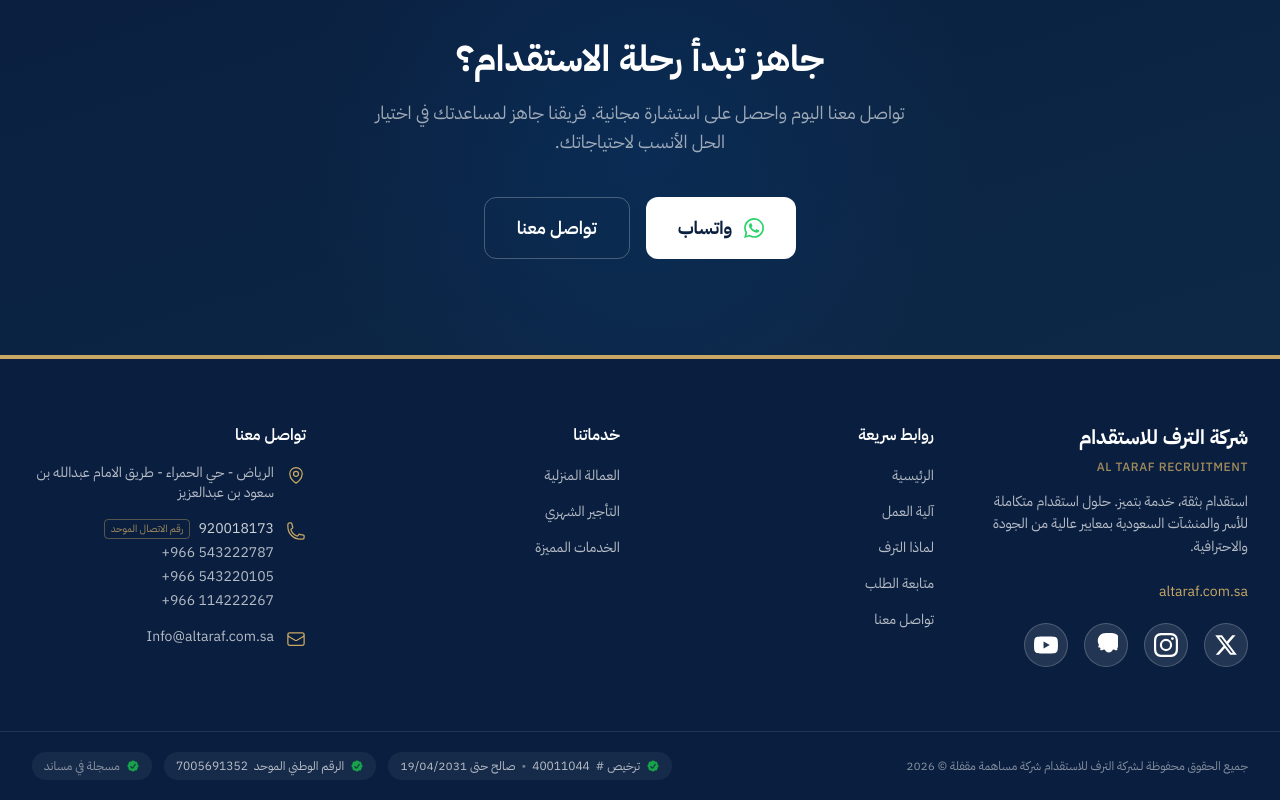
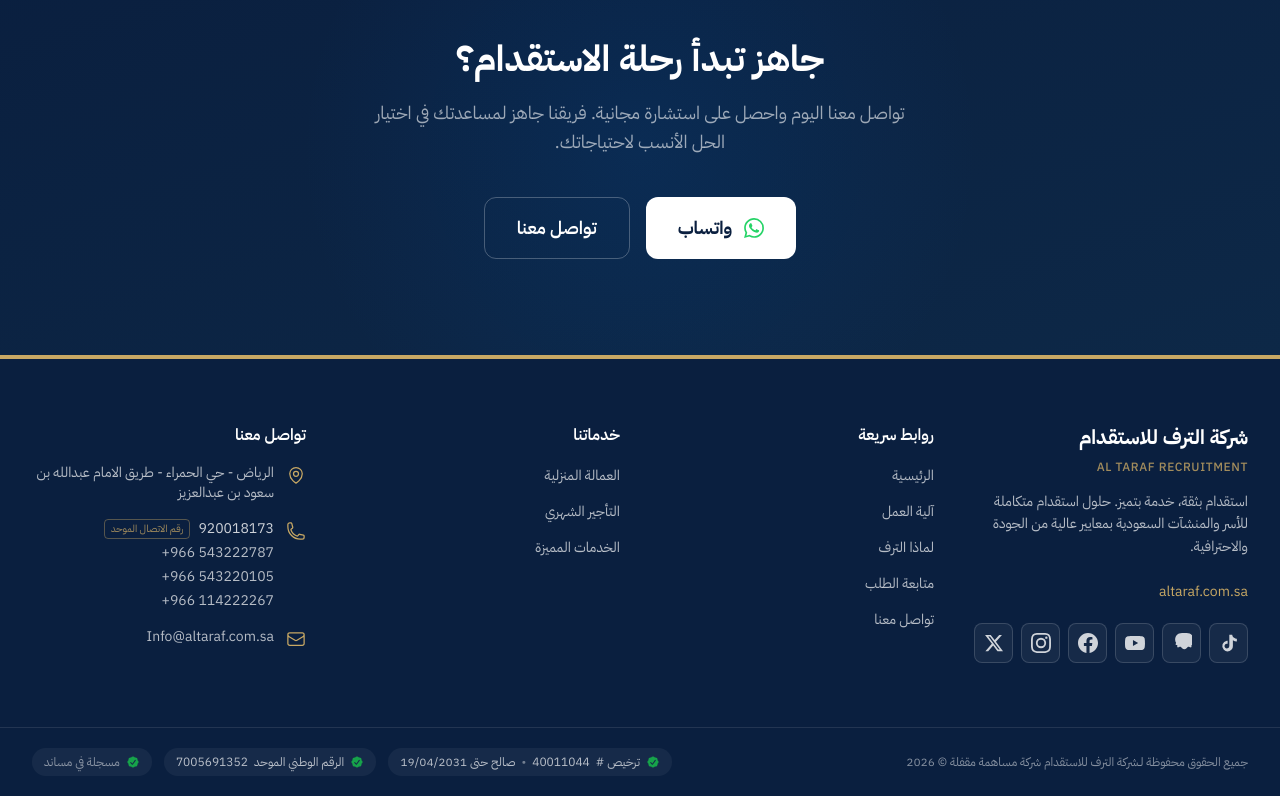
Before and after one commit to aalshabi/TARAF, a Next.js app: page / in a window 1280 px wide. Shown: the part 4233-5033 px from the top of the page. Built offline with nearby package versions, Linux system fonts and the light colour scheme.

Commit message:
style(footer): rounded-square social icons + add TikTok/Facebook
Switch from round pills to rounded-square tiles with a subtle border,
matching the target design. Order is now TikTok, Snapchat, YouTube,
Facebook, Instagram, X.

```diff
--- a/src/components/layout/Footer.tsx
+++ b/src/components/layout/Footer.tsx
@@ -17,20 +17,11 @@ const serviceLinks = [
 
 const socialLinks = [
   {
-    label: "Twitter",
-    href: "https://twitter.com/AlTaraf_Sa",
+    label: "TikTok",
+    href: "https://tiktok.com/@altaraf_sa",
     icon: (
-      <svg className="w-6 h-6" fill="currentColor" viewBox="0 0 24 24">
-        <path d="M18.244 2.25h3.308l-7.227 8.26 8.502 11.24H16.17l-5.214-6.817L4.99 21.75H1.68l7.73-8.835L1.254 2.25H8.08l4.713 6.231zm-1.161 17.52h1.833L7.084 4.126H5.117z" />
-      </svg>
-    ),
-  },
-  {
-    label: "Instagram",
-    href: "https://instagram.com/Altaraf_sa",
-    icon: (
-      <svg className="w-6 h-6" fill="currentColor" viewBox="0 0 24 24">
-        <path d="M12 2.163c3.204 0 3.584.012 4.85.07 3.252.148 4.771 1.691 4.919 4.919.058 1.265.069 1.645.069 4.849 0 3.205-.012 3.584-.069 4.849-.149 3.225-1.664 4.771-4.919 4.919-1.266.058-1.644.07-4.85.07-3.204 0-3.584-.012-4.849-.07-3.26-.149-4.771-1.699-4.919-4.92-.058-1.265-.07-1.644-.07-4.849 0-3.204.013-3.583.07-4.849.149-3.227 1.664-4.771 4.919-4.919 1.266-.057 1.645-.069 4.849-.069zM12 0C8.741 0 8.333.014 7.053.072 2.695.272.273 2.69.073 7.052.014 8.333 0 8.741 0 12c0 3.259.014 3.668.072 4.948.2 4.358 2.618 6.78 6.98 6.98C8.333 23.986 8.741 24 12 24c3.259 0 3.668-.014 4.948-.072 4.354-.2 6.782-2.618 6.979-6.98.059-1.28.073-1.689.073-4.948 0-3.259-.014-3.667-.072-4.947-.196-4.354-2.617-6.78-6.979-6.98C15.668.014 15.259 0 12 0zm0 5.838a6.162 6.162 0 100 12.324 6.162 6.162 0 000-12.324zM12 16a4 4 0 110-8 4 4 0 010 8zm6.406-11.845a1.44 1.44 0 100 2.881 1.44 1.44 0 000-2.881z" />
+      <svg className="w-5 h-5" fill="currentColor" viewBox="0 0 24 24">
+        <path d="M19.59 6.69a4.83 4.83 0 01-3.77-4.25V2h-3.45v13.67a2.89 2.89 0 01-5.2 1.74 2.89 2.89 0 012.31-4.64 2.93 2.93 0 01.88.13V9.4a6.84 6.84 0 00-1-.05A6.33 6.33 0 005.8 20.1a6.34 6.34 0 0010.86-4.43v-7a8.16 8.16 0 004.77 1.52v-3.4a4.85 4.85 0 01-1.84-.1z" />
       </svg>
     ),
   },
@@ -38,7 +29,7 @@ const socialLinks = [
     label: "Snapchat",
     href: "https://snapchat.com/add/AlTaraf_sa",
     icon: (
-      <svg className="w-6 h-6" fill="currentColor" viewBox="0 0 24 24">
+      <svg className="w-5 h-5" fill="currentColor" viewBox="0 0 24 24">
         <path d="M12.166.053C6.852.053 3.775 3.533 3.775 7.843c0 1.302.455 2.755.997 3.627.136.22.179.418.089.663-.089.248-.202.486-.303.71-.17.377-.34.738-.243 1.055.103.33.43.488.826.575-.003.003-.003.005-.003.005.396.087.817.127 1.073.283.208.128.353.385.261.757-.02.082-.054.165-.087.243-.14.34-.33.691-.114 1.088.178.327.571.516.955.516.262 0 .531-.074.77-.193a5.86 5.86 0 011.197-.525c.435-.133.766-.173 1.053-.087.396.12.683.46 1.058.926.68.845 1.52 1.893 3.512 1.893s2.832-1.048 3.512-1.893c.375-.466.662-.807 1.058-.926.287-.087.618-.046 1.053.087.372.127.776.325 1.197.525.239.12.508.193.77.193.384 0 .777-.19.955-.516.216-.397.026-.748-.114-1.088-.033-.078-.067-.161-.087-.243-.092-.372.053-.629.261-.757.256-.156.677-.196 1.073-.283 0 0 0-.002-.003-.005.396-.087.723-.245.826-.575.098-.317-.072-.678-.243-1.055-.101-.224-.214-.462-.303-.71-.09-.245-.047-.443.089-.663.542-.872.997-2.325.997-3.627 0-4.31-3.077-7.79-8.391-7.79z" />
       </svg>
     ),
@@ -47,8 +38,35 @@ const socialLinks = [
     label: "YouTube",
     href: "https://youtube.com/@AlTaraf_sa",
     icon: (
-      <svg className="w-6 h-6" fill="currentColor" viewBox="0 0 24 24">
+      <svg className="w-5 h-5" fill="currentColor" viewBox="0 0 24 24">
         <path d="M23.498 6.186a3.016 3.016 0 00-2.122-2.136C19.505 3.545 12 3.545 12 3.545s-7.505 0-9.377.505A3.017 3.017 0 00.502 6.186C0 8.07 0 12 0 12s0 3.93.502 5.814a3.016 3.016 0 002.122 2.136c1.871.505 9.376.505 9.376.505s7.505 0 9.377-.505a3.015 3.015 0 002.122-2.136C24 15.93 24 12 24 12s0-3.93-.502-5.814zM9.545 15.568V8.432L15.818 12l-6.273 3.568z" />
+      </svg>
+    ),
+  },
+  {
+    label: "Facebook",
+    href: "https://facebook.com/AlTaraf.sa",
+    icon: (
+      <svg className="w-5 h-5" fill="currentColor" viewBox="0 0 24 24">
+        <path d="M24 12.073c0-6.627-5.373-12-12-12s-12 5.373-12 12c0 5.99 4.388 10.954 10.125 11.854v-8.385H7.078v-3.47h3.047V9.43c0-3.007 1.792-4.669 4.533-4.669 1.312 0 2.686.235 2.686.235v2.953H15.83c-1.491 0-1.956.925-1.956 1.874v2.25h3.328l-.532 3.47h-2.796v8.385C19.612 23.027 24 18.062 24 12.073z" />
+      </svg>
+    ),
+  },
+  {
+    label: "Instagram",
+    href: "https://instagram.com/Altaraf_sa",
+    icon: (
+      <svg className="w-5 h-5" fill="currentColor" viewBox="0 0 24 24">
+        <path d="M12 2.163c3.204 0 3.584.012 4.85.07 3.252.148 4.771 1.691 4.919 4.919.058 1.265.069 1.645.069 4.849 0 3.205-.012 3.584-.069 4.849-.149 3.225-1.664 4.771-4.919 4.919-1.266.058-1.644.07-4.85.07-3.204 0-3.584-.012-4.849-.07-3.26-.149-4.771-1.699-4.919-4.92-.058-1.265-.07-1.644-.07-4.849 0-3.204.013-3.583.07-4.849.149-3.227 1.664-4.771 4.919-4.919 1.266-.057 1.645-.069 4.849-.069zM12 0C8.741 0 8.333.014 7.053.072 2.695.272.273 2.69.073 7.052.014 8.333 0 8.741 0 12c0 3.259.014 3.668.072 4.948.2 4.358 2.618 6.78 6.98 6.98C8.333 23.986 8.741 24 12 24c3.259 0 3.668-.014 4.948-.072 4.354-.2 6.782-2.618 6.979-6.98.059-1.28.073-1.689.073-4.948 0-3.259-.014-3.667-.072-4.947-.196-4.354-2.617-6.78-6.979-6.98C15.668.014 15.259 0 12 0zm0 5.838a6.162 6.162 0 100 12.324 6.162 6.162 0 000-12.324zM12 16a4 4 0 110-8 4 4 0 010 8zm6.406-11.845a1.44 1.44 0 100 2.881 1.44 1.44 0 000-2.881z" />
+      </svg>
+    ),
+  },
+  {
+    label: "X",
+    href: "https://x.com/AlTaraf_Sa",
+    icon: (
+      <svg className="w-5 h-5" fill="currentColor" viewBox="0 0 24 24">
+        <path d="M18.244 2.25h3.308l-7.227 8.26 8.502 11.24H16.17l-5.214-6.817L4.99 21.75H1.68l7.73-8.835L1.254 2.25H8.08l4.713 6.231zm-1.161 17.52h1.833L7.084 4.126H5.117z" />
       </svg>
     ),
   },
@@ -83,7 +101,7 @@ export default function Footer() {
               altaraf.com.sa
             </a>
             {/* Social icons */}
-            <div className="flex items-center gap-4 mt-5">
+            <div className="flex items-center gap-2 mt-5">
               {socialLinks.map((s) => (
                 <a
                   key={s.label}
@@ -91,7 +109,7 @@ export default function Footer() {
                   target="_blank"
                   rel="noopener noreferrer"
                   aria-label={s.label}
-                  className="w-11 h-11 flex items-center justify-center rounded-full bg-white/10 border border-white/20 text-white hover:bg-white/20 transition-colors"
+                  className="w-10 h-10 flex items-center justify-center rounded-lg bg-white/5 border border-white/15 text-white/80 hover:text-white hover:bg-white/10 hover:border-white/25 transition-colors"
                 >
                   {s.icon}
                 </a>
```
